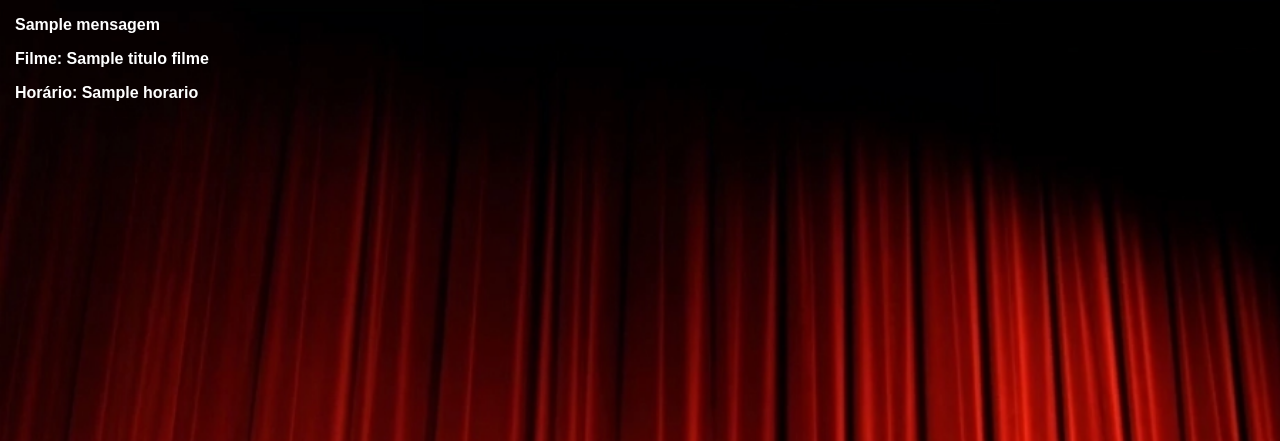
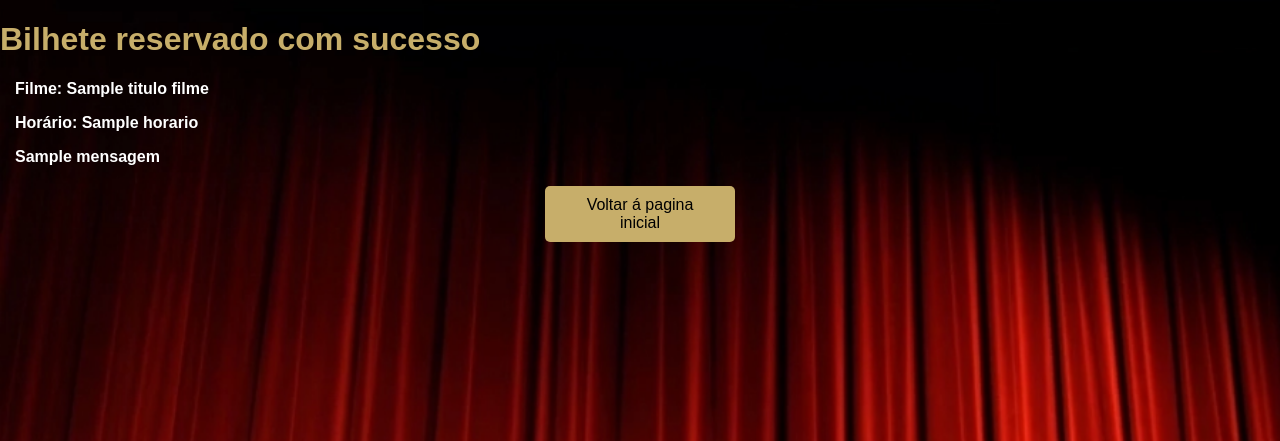
Before and after one commit to Guimesquita15/python_fundamentos_PI1, a Flask app: template templates/bilhete.html in a window 1280 px wide. Shown: the top 441 px of the page. Run offline with Flask 3, Linux system fonts and the light colour scheme; the template is opened without the code that fills it: most values are stand-ins (such as "Sample title", 1, 10 or a date in 2020).

Commit message:
bilhete.html

```diff
--- a/app.py
+++ b/app.py
@@ -1,7 +1,8 @@
-from flask import Flask, render_template, request, redirect, url_for
+from flask import Flask, render_template, request, redirect, url_for, flash
 import os
 
 app = Flask(__name__)
+app.secret_key = 'your_secret_key'
 
 def img_exists(img_path):
     return os.path.exists(os.path.join(app.static_folder, img_path))
@@ -32,6 +33,7 @@ class Cinema:
         self.filmes = []
         self.salas = {}
         self.pacotes = {
+            'bilhete': 0.00,
             'pequeno': 6.20,
             'grande': 8.40,
             'estudante': 6.50
@@ -43,7 +45,7 @@ class Cinema:
 
     def escolher_filme(self, titulo):
         for filme in self.filmes:
-            if filme.titulo == titulo:
+            if (filme.titulo == titulo):
                 return filme
         return None
 
@@ -77,12 +79,18 @@ def escolher_assento():
         sala = cinema.salas[filme.titulo]
         if sala.escolher_assento(fila, assento):
             preco_pacote = cinema.obter_preco_pacote(tipo_pacote)
-            preco_total = 10.0 + preco_pacote  # Preço base do ingresso
-            mensagem = f"Assento reservado com sucesso!  Preço total: {preco_total:.2f}€ Boa sessão!"
+            preco_total = 4.50 + preco_pacote  # Preço base do ingresso
+            mensagem = f"Assento reservado com sucesso! Preço total: {preco_total:.2f}€ Boa sessão!"
             return render_template('bilhete.html', titulo_filme=titulo_filme, horario=horario, mensagem=mensagem)
         else:
-            return "Assento indisponivel ou ocupado. Por favor, escolha outro assento."
-    return "Falha na reserva do assento. Tente novamente."
+            flash("Assento indisponível ou ocupado. Por favor, escolha outro assento.")
+            filmes = cinema.filmes
+            horarios_por_filme = {filme.titulo: filme.horarios for filme in filmes}
+            return render_template('index.html', filmes=filmes, horarios_por_filme=horarios_por_filme)
+    flash("Falha na reserva do assento. Tente novamente.")
+    filmes = cinema.filmes
+    horarios_por_filme = {filme.titulo: filme.horarios for filme in filmes}
+    return render_template('index.html', filmes=filmes, horarios_por_filme=horarios_por_filme)
 
 if __name__ == '__main__':
     app.run(debug=True)
--- a/templates/bilhete.html
+++ b/templates/bilhete.html
@@ -5,12 +5,41 @@
     <meta name="viewport" content="width=device-width, initial-scale=1.0">
     <title>Confirmação de Reserva</title>
     <link rel="stylesheet" href="{{ url_for('static', filename='styles.css') }}">
+    <!-- <style>
+        .modal {
+            display: block;
+            position: fixed;
+            z-index: 1;
+            left: 0;
+            top: 0;
+            width: 100%;
+            height: 100%;
+            overflow: auto;
+            background-color: rgb(0,0,0);
+            background-color: rgba(0,0,0,0.4);
+            display: flex;
+            justify-content: center;
+            align-items: center;
+        }
+        .modal-content {
+            background-color: #000;
+            padding: 20px;
+            border: 1px solid #888;
+            width: 80%;
+            color: #fff;
+        }
+    </style> -->
 </head>
 <body>
-    <div class="container">
-        <p>{{ mensagem }}</p>
-        <p>Filme: {{ titulo_filme }}</p>
-        <p>Horário: {{ horario }}</p>
+    <div class="bilhete">
+        <div style="background-image: ;">
+            <h1>Bilhete reservado com sucesso</h1>
+            <p>Filme: {{ titulo_filme }}</p>
+            <p>Horário: {{ horario }}</p>
+        </div>
+            <p>{{ mensagem }}</p>
+
+        <a href="{{ url_for('index') }}" class="back-button">Voltar á pagina inicial</a>
     </div>
 </body>
 </html>
```
Also changed, not shown: templates/index.html (+13 -0 lines).
